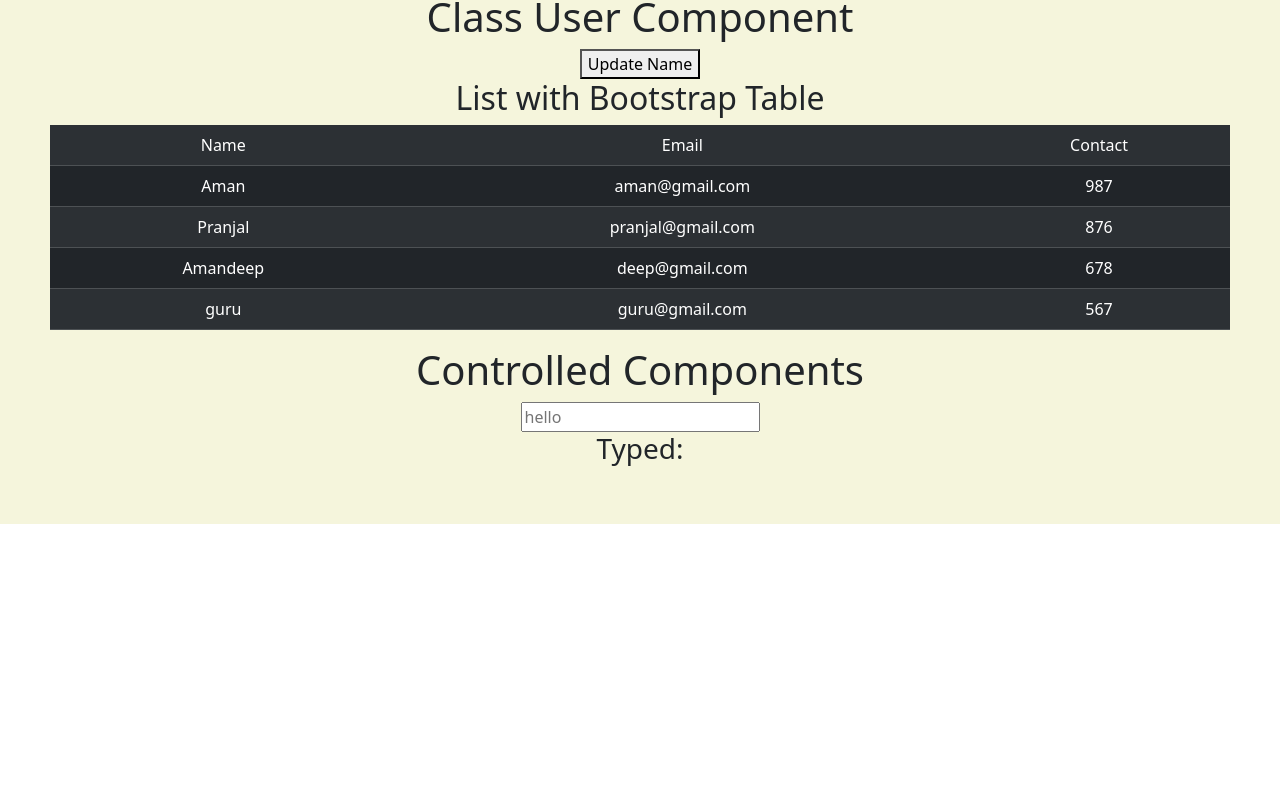
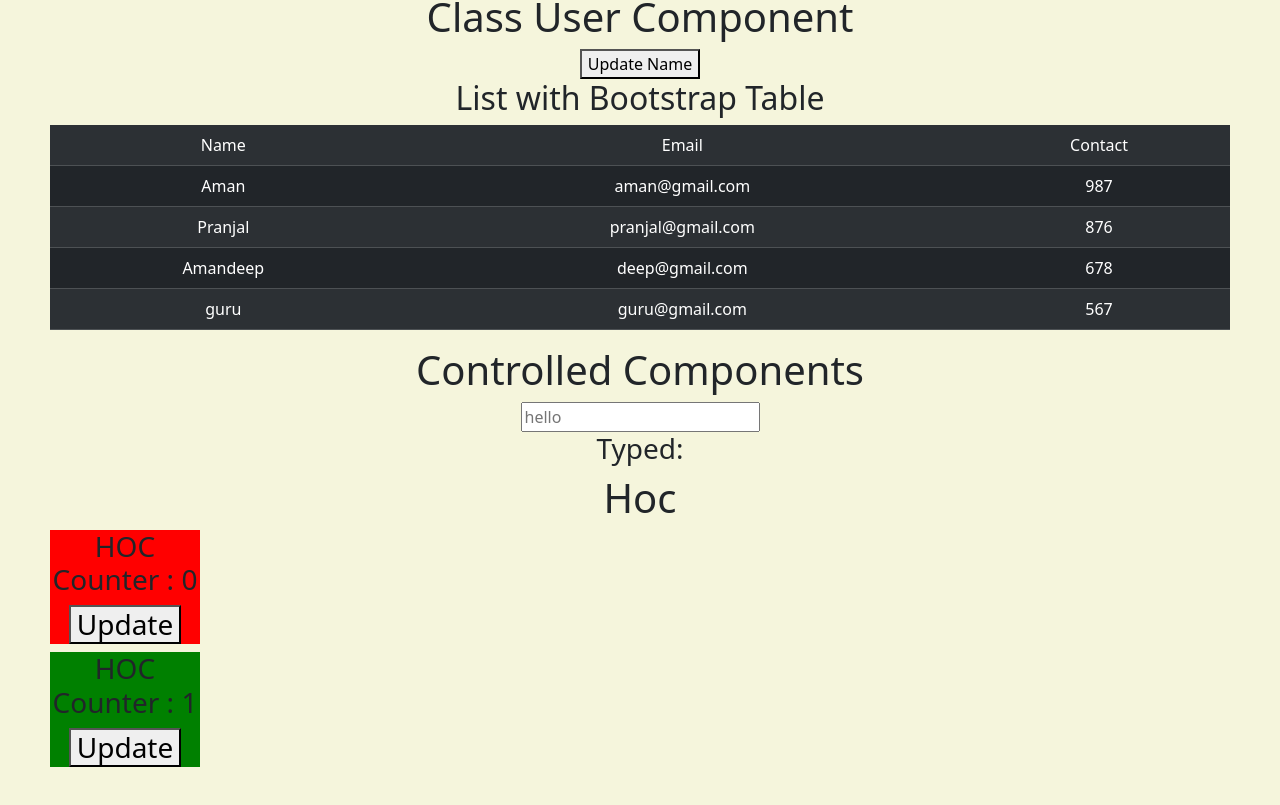
Before and after one commit to Aman-Raut/React_Practics-From-stepbystep, a React (Create React App) app: page / in a window 1280 px wide. Shown: the part 963-1768 px from the top of the page. Before the commit the page ends 1487 px from the top, so only its background shows below. Built offline with nearby package versions, Linux system fonts and the light colour scheme.

Commit message:
modified:   src/App.js 	new file:   src/HighOrderCnt.js

```diff
--- a/src/App.js
+++ b/src/App.js
@@ -10,6 +10,7 @@
 import Effect from './Effect';
 import Map from './Map';
 import Cont from './Cont';
+import HighOrderCnt from './HighOrderCnt';
 
 
 function App() {
@@ -35,6 +36,7 @@
       <button onClick={()=>setName("Aman Raut")}>Update Name</button>
       <Map />
       <Cont />
+      <HighOrderCnt />
     </div>
   )
 }
--- /dev/null
+++ b/src/HighOrderCnt.js
@@ -0,0 +1,47 @@
+import React,{useState, useRef} from "react";
+
+function HighOrderCnt(){
+    return(
+        <>
+        <h1>Hoc</h1>
+        <HOCred cmp={Counter} />
+        <HOCgreen cmp={Counter2} />
+        </>
+    )
+};
+function HOCred(props){
+    return(
+        <>
+        <h3 style={{backgroundColor:'red', width:150}} > <props.cmp /> </h3>
+        </>
+    )
+};
+function HOCgreen(props){
+    return(
+        <>
+        <h3 style={{backgroundColor:'green', width:150}} > <props.cmp /> </h3>
+        </>
+    )
+};
+
+function Counter(){
+    const[count,setCount] = useState(0)
+    return(
+        <div>
+        <h3>HOC Counter : {count}</h3>
+        <button onClick={()=>setCount(count+1)} >Update</button>
+        </div>
+    )
+}
+function Counter2(){
+    const[count,setCount] = useState(1)
+    return(
+        <div>
+        <h3>HOC Counter : {count}</h3>
+        <button onClick={()=>setCount(count*2)} >Update</button>
+        </div>
+    )
+}
+
+
+export default HighOrderCnt;
```
